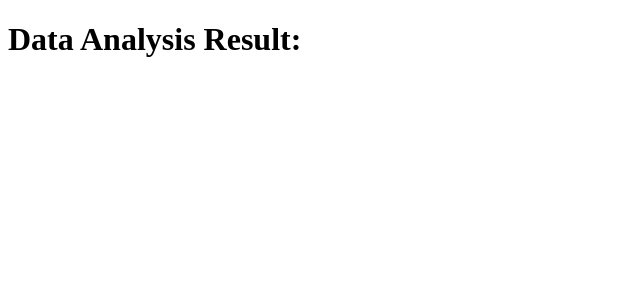
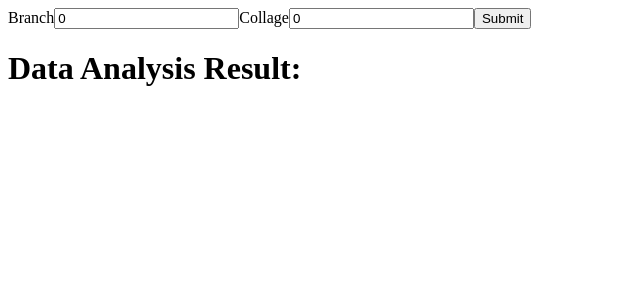
Before and after one commit to Prathamesh-chougale-17/Python-datascience-project, a React (Vite) app in the folder frontend/: page / in a window 1280 px wide. Shown: the top 300 px of the page, without its empty margins (0-640 px from the left). Built offline with nearby package versions, Linux system fonts and the light colour scheme; no server answers.

Commit message:
saving the changes

```diff
--- a/frontend/src/App.tsx
+++ b/frontend/src/App.tsx
@@ -1,14 +1,24 @@
 import axios from "axios";
 import { useState, useEffect } from "react";
+import { FieldValues, useForm } from "react-hook-form";
 
 interface ResultProps {
-  result?: { branch_prediction: string; college_prediction: string };
+  result?: {
+    branch_prediction: string;
+    college_prediction: string;
+  };
   error?: string;
+}
+
+interface BodyProps {
+  branch: number;
+  college: number;
 }
 
 function App() {
   const [result, setResult] = useState<ResultProps>();
-
+  const [branch, setBranch] = useState(0);
+  const [college, setCollege] = useState(0);
   useEffect(() => {
     axios
       .get<ResultProps>("http://localhost:5000/api/data-analysis")
@@ -27,8 +37,41 @@ function App() {
       .catch((error) => console.error(error));
   }, []);
 
+  // interface BodyProps{
+  //   branch: number;
+  //   college: number;
+  // }
+
+  const { register, handleSubmit } = useForm<BodyProps>();
+  const onSubmit = (data: FieldValues) => console.log(data);
+
   return (
     <div className="App">
+      <form onSubmit={handleSubmit(onSubmit)}>
+        <label htmlFor="branch" className="form-label">
+          Branch
+        </label>
+        <input
+          {...register("branch", { valueAsNumber: true })}
+          type="number"
+          id="branch"
+          placeholder="Branch"
+          value={branch}
+          onChange={(e) => setBranch(parseInt(e.target.value))}
+        />
+        <label htmlFor="college" className="form-label">
+          Collage
+        </label>
+        <input
+          {...register("college", { valueAsNumber: true })}
+          type="number"
+          id="college"
+          placeholder="College"
+          value={college}
+          onChange={(e) => setCollege(parseInt(e.target.value))}
+        />
+        <button type="submit">Submit</button>
+      </form>
       <header className="App-header">
         <h1>Data Analysis Result:</h1>
         <p>{result?.result?.college_prediction}</p>
```
Also changed, not shown: 2 other files (tests, documents, lock files or other folders).
